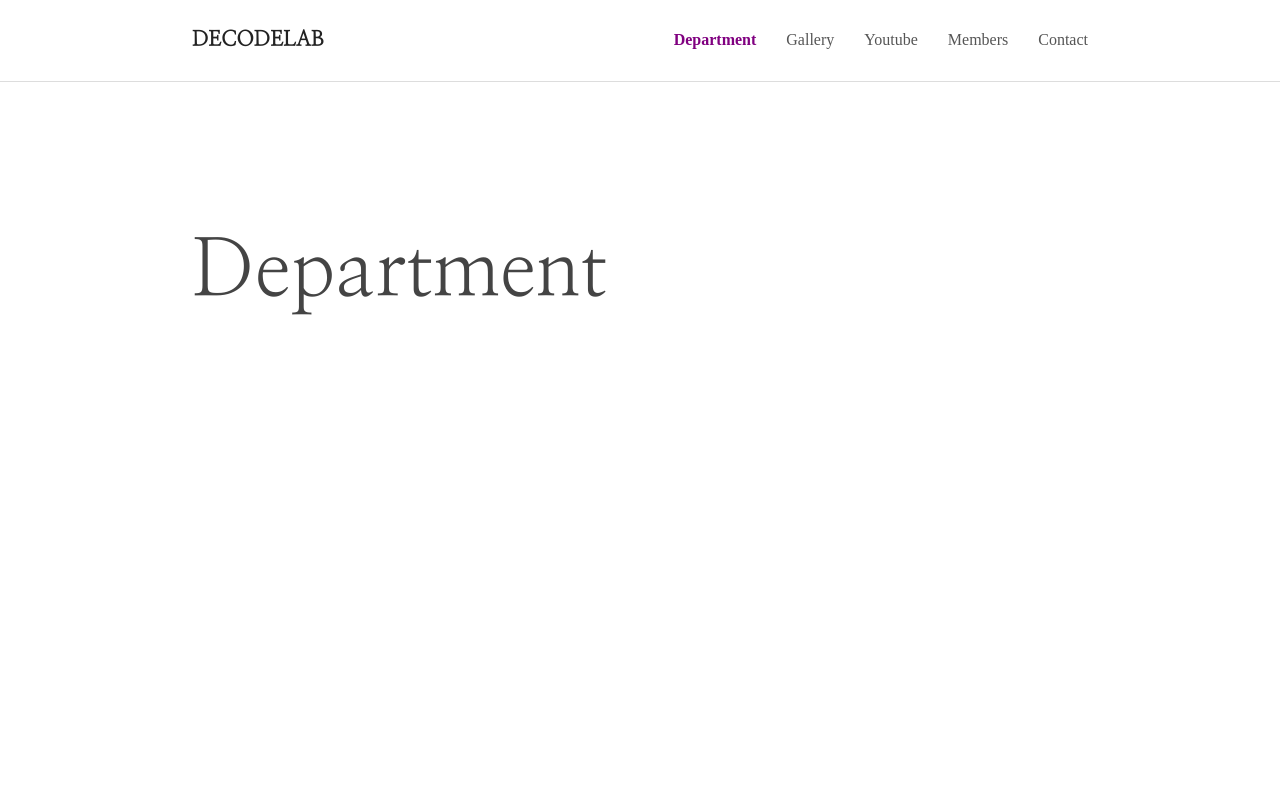
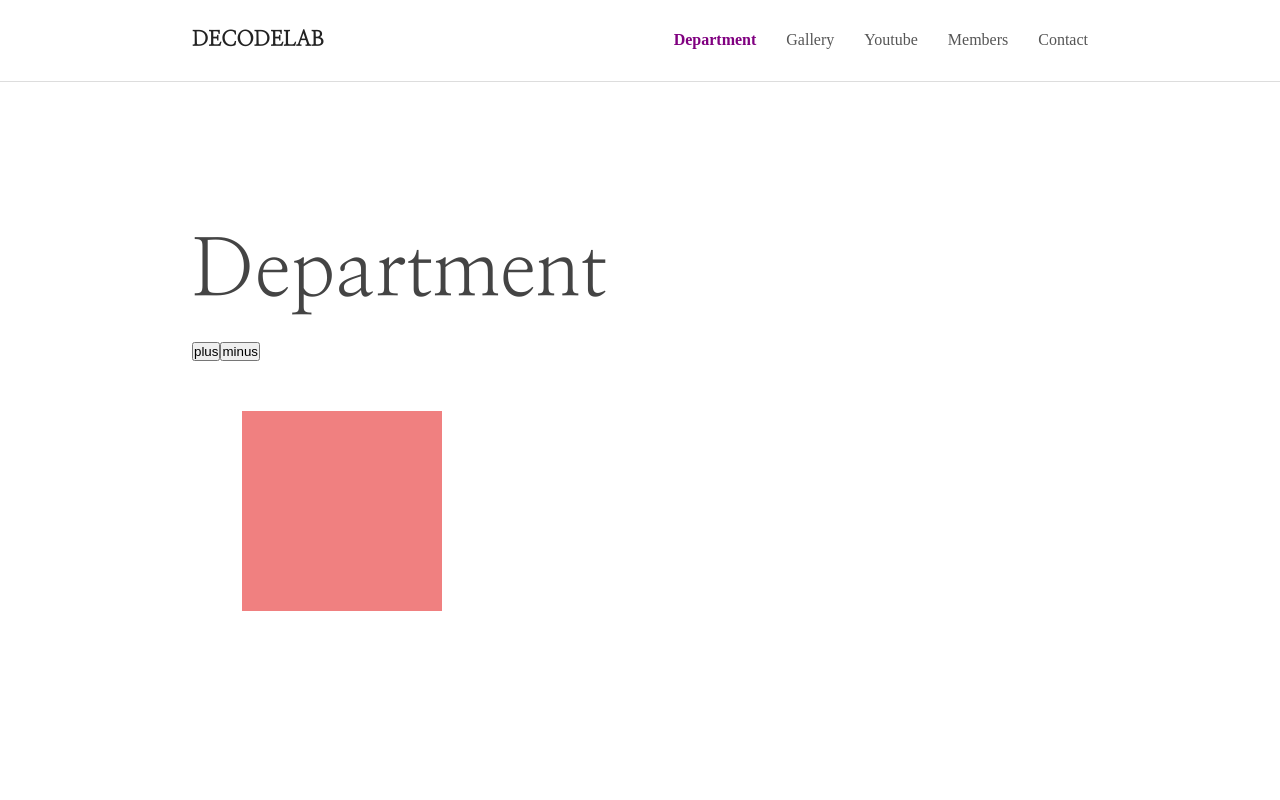
Before and after one commit to joeunhye/react-pj, a React (Create React App) app: page /department in a window 1280 px wide. Shown: the top 800 px of the page. Built offline with nearby package versions, Linux system fonts and the light colour scheme.

Commit message:
리액트애니메이션 예제1

```diff
--- a/src/components/sub/department/Department.jsx
+++ b/src/components/sub/department/Department.jsx
@@ -1,5 +1,25 @@
+import { useState, useRef } from 'react';
 import Layout from '../../common/layout/Layout';
+import './Department.scss';
 
 export default function Department() {
-	return <Layout title={'Department'}></Layout>;
+	const rotate = useRef(0);
+	let [num, setNum] = useState(0);
+	const plus = () => {
+		setNum(++num);
+	};
+	const minus = () => {
+		setNum(--num);
+	};
+	return (
+		<Layout title={'Department'}>
+			<button onClick={plus}>plus</button>
+			<button onClick={minus}>minus</button>
+			<article
+				style={{
+					transform: `rotate(${45 * num}deg)`,
+				}}
+			></article>
+		</Layout>
+	);
 }
--- a/src/components/sub/department/Department.scss
+++ b/src/components/sub/department/Department.scss
@@ -1,62 +1,9 @@
 .department {
-	figure {
-		background-color: lightblue;
-	}
-
-	.historyBox {
-		margin: 100px 0px;
-		article {
-			width: 100%;
-			display: flex;
-			flex-wrap: wrap;
-			padding: 50px 0px;
-			justify-content: space-between;
-			position: relative;
-
-			.line {
-				position: absolute;
-				top: 0;
-				left: 35%;
-				width: 1px;
-				height: 1px;
-				background: #555;
-			}
-
-			h2 {
-				width: 30%;
-				text-align: right;
-			}
-			ul {
-				width: 65%;
-				padding-left: 50px;
-			}
-		}
-	}
-
-	.memberBox {
-		width: 100%;
-		display: flex;
-		flex-wrap: wrap;
-		justify-content: space-between;
-
-		article {
-			width: 30%;
-			margin-bottom: 100px;
-
-			.pic {
-				width: 100%;
-				height: 30vw;
-
-				img {
-					width: 100%;
-					height: 100%;
-					object-fit: cover;
-				}
-			}
-
-			h2 {
-				margin-bottom: 10px;
-			}
-		}
+	article {
+		width: 200px;
+		height: 200px;
+		background-color: lightcoral;
+		margin: 50px;
+		transition: transform 0.5s;
 	}
 }
```
